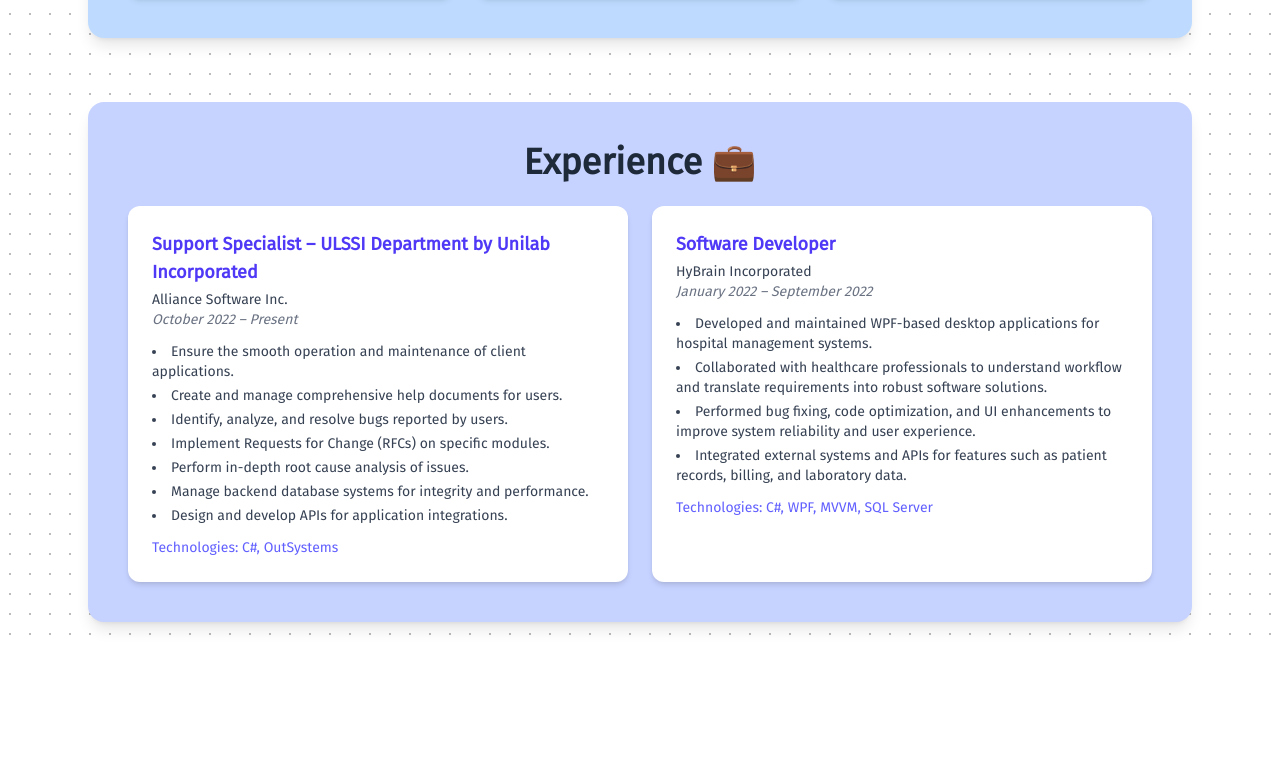
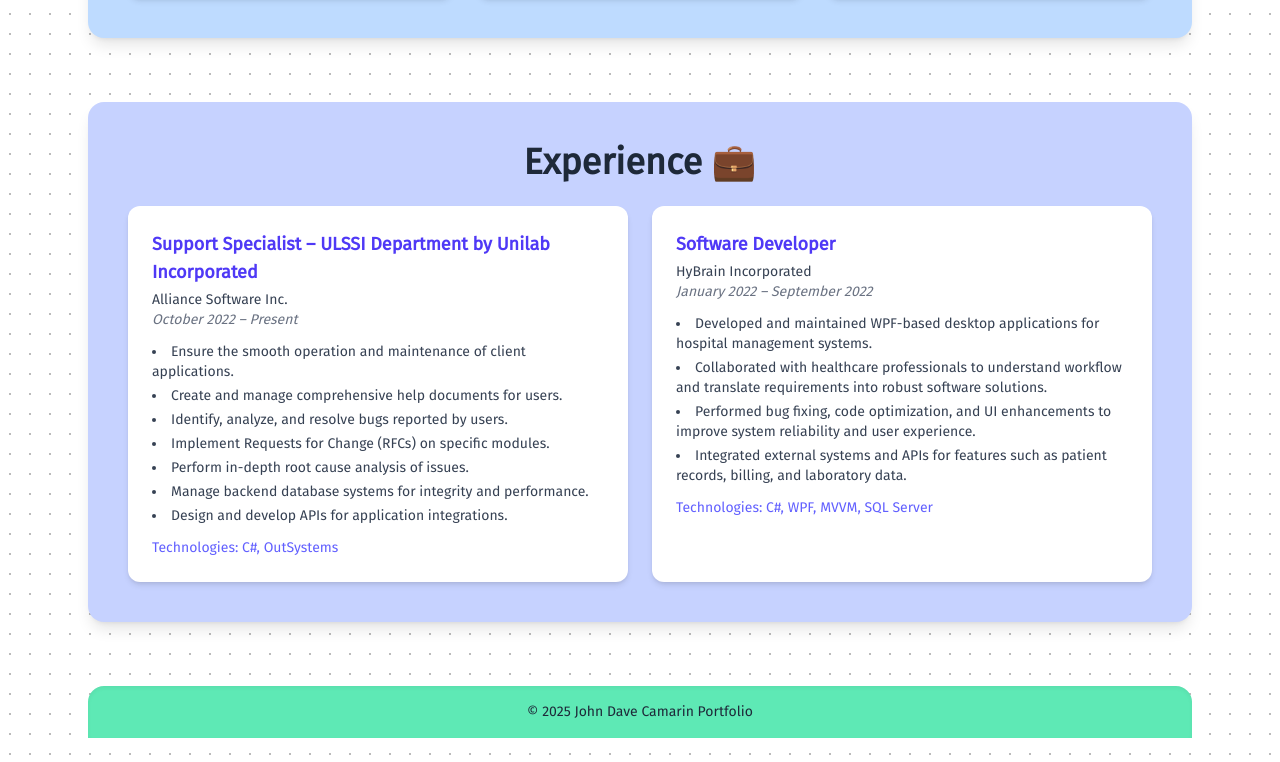
Before and after one commit to jdevc20/camdevportfolio, a Next.js app: page / in a window 1280 px wide. Shown: the part 1996-2758 px from the top of the page. Before the commit the page ends 2642 px from the top, so only its background shows below. Built offline with nearby package versions, Linux system fonts and the light colour scheme.

Commit message:
[+] Added footer

```diff
--- /dev/null
+++ b/src/app/components/Footer.jsx
@@ -0,0 +1,9 @@
+export default function Footer() {
+    return (
+      <footer className="bg-emerald-300 text-gray-800 py-4 mt-12 rounded-t-2xl shadow-inner">
+        <div className="max-w-6xl mx-auto px-6 text-center">
+          <p className="text-sm">&copy; {new Date().getFullYear()} John Dave Camarin Portfolio</p>
+        </div>
+      </footer>
+    );
+  }
--- a/src/app/page.js
+++ b/src/app/page.js
@@ -7,6 +7,7 @@
 import ProjectSection from "./components/ProjectSection";
 import SkillsSection from "./components/SkillSection";
 import Status from "./components/Status";
+import Footer from "./components/Footer";
 
 export default function Home() {
   return (
@@ -39,6 +40,10 @@
           <AnimatedOnScroll animation="animate__fadeInRight" delay="0.6s">
             <ExperienceSection />
           </AnimatedOnScroll>
+
+          <AnimatedOnScroll animation="animate__fadeInRight" delay="0.6s">
+            <Footer/>
+          </AnimatedOnScroll>
         </div>
       </div>
     </>
```
